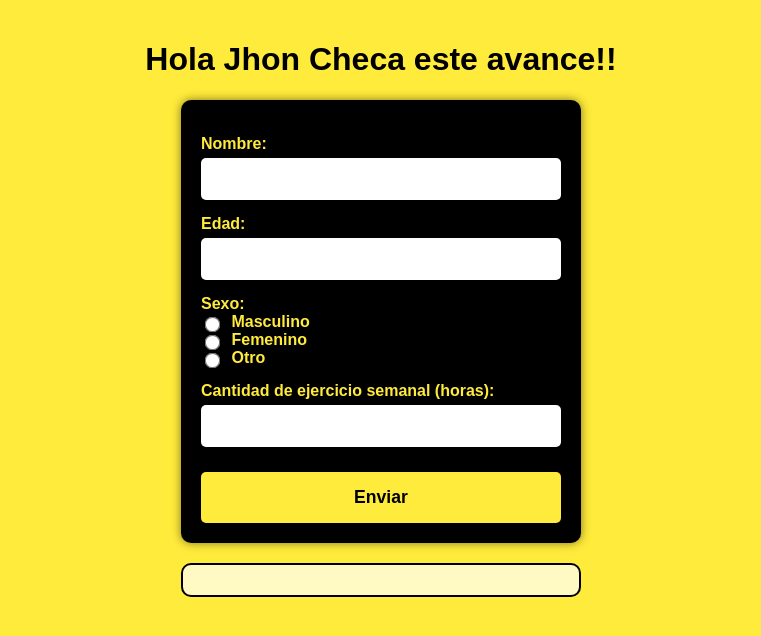
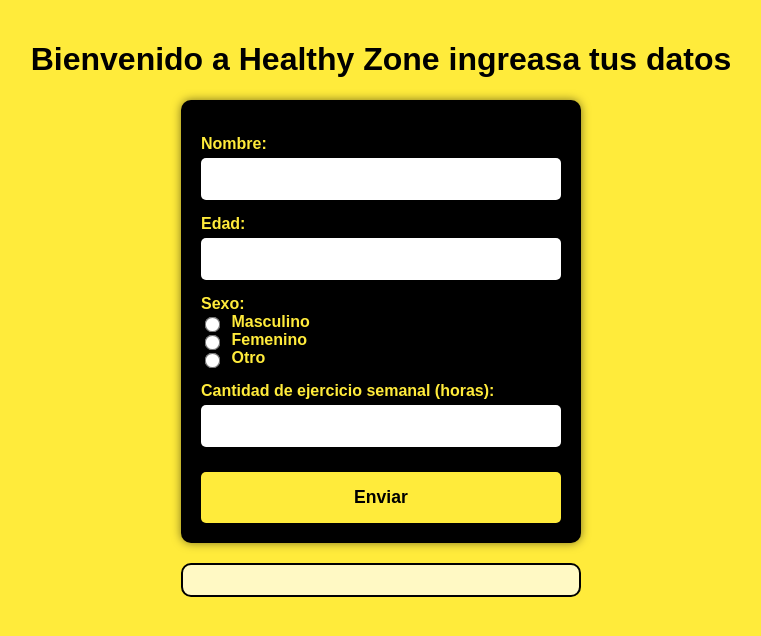
Before and after one commit to Neberuslml/Healthy-Zone, a plain HTML site: page index.html in a window 1280 px wide. Shown: the whole page, without its empty margins (259-1020 px from the left). Drawn offline with Linux system fonts and the light colour scheme.

Commit message:
Update index.html with new welcome message

```diff
--- a/index.html
+++ b/index.html
@@ -112,7 +112,7 @@
     </style>
 </head>
 <body>
-    <h1 style="text-align: center;">Hola Jhon Checa este avance!!</h1>
+    <h1 style="text-align: center;">Bienvenido a Healthy Zone ingreasa tus datos</h1>
     <form id="datosForm">
         <label for="nombre">Nombre:</label>
         <input type="text" id="nombre" name="nombre" required />
```
